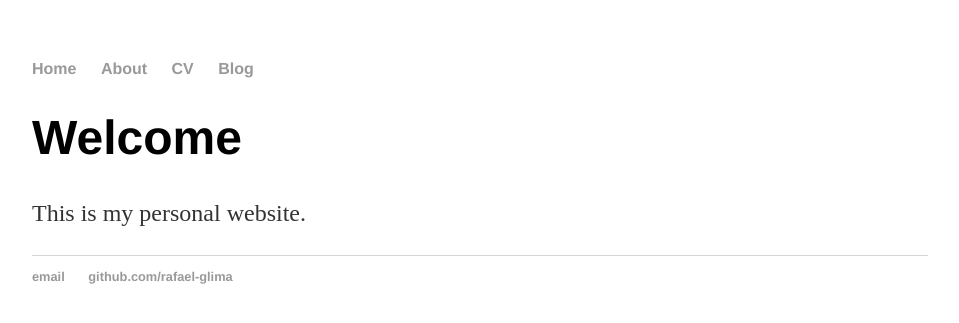
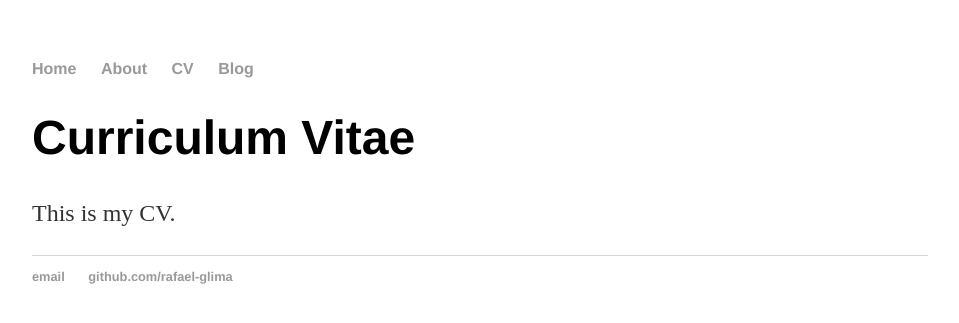
Before and after one commit to rafael-glima/rafael-glima.github.io, a Jekyll site: the page built from cv/index.html, in a window 1280 px wide. Shown: the top 323 px of the page, without its empty margins (160-1119 px from the left). Built offline with Jekyll 4.4.1, drawn with Linux system fonts in a browser that asks for light colours.

Commit message:
Update index.html

```diff
--- a/cv/index.html
+++ b/cv/index.html
@@ -3,6 +3,6 @@ layout: default
 title: Rafael Lima
 ---
 <div class="blurb">
-	<h1>Welcome</h1>
-	<p>This is my personal website.</p>
+	<h1>Curriculum Vitae</h1>
+	<p>This is my CV.</p>
 </div><!-- /.blurb -->
```
